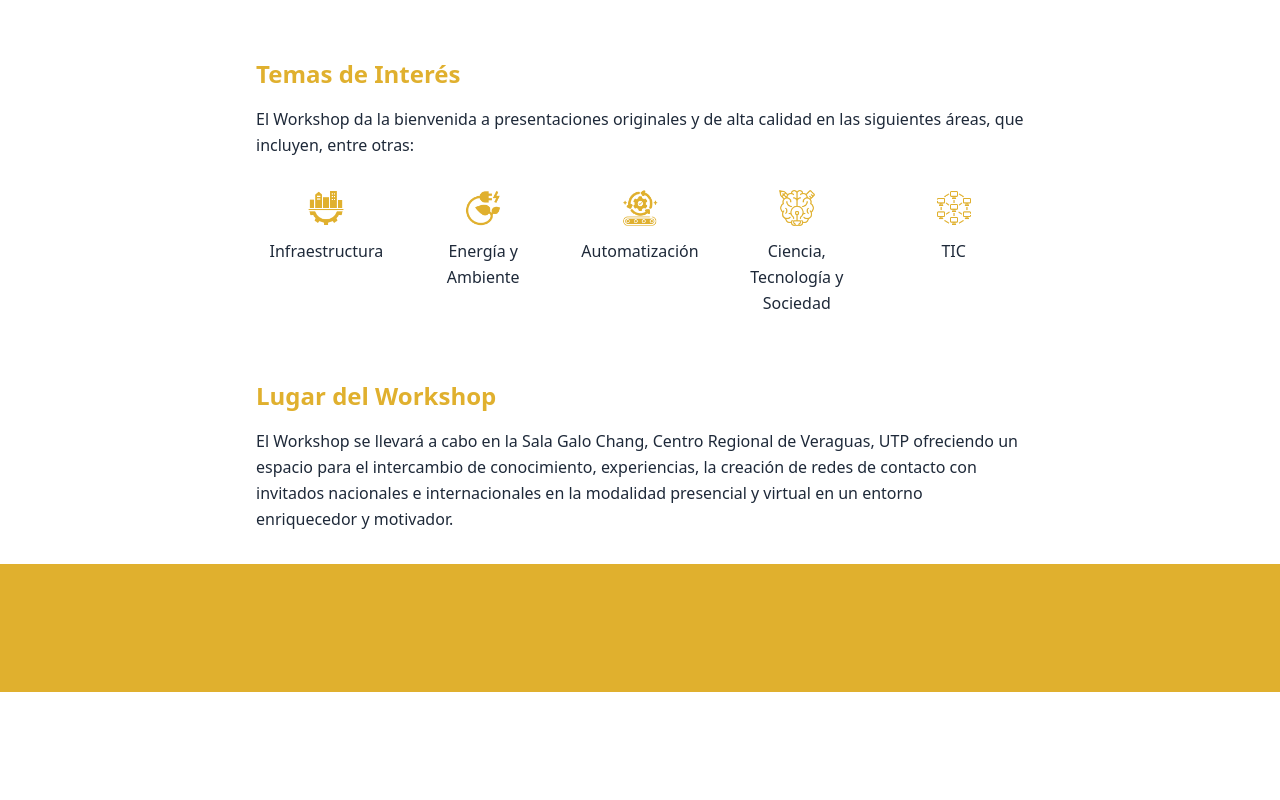
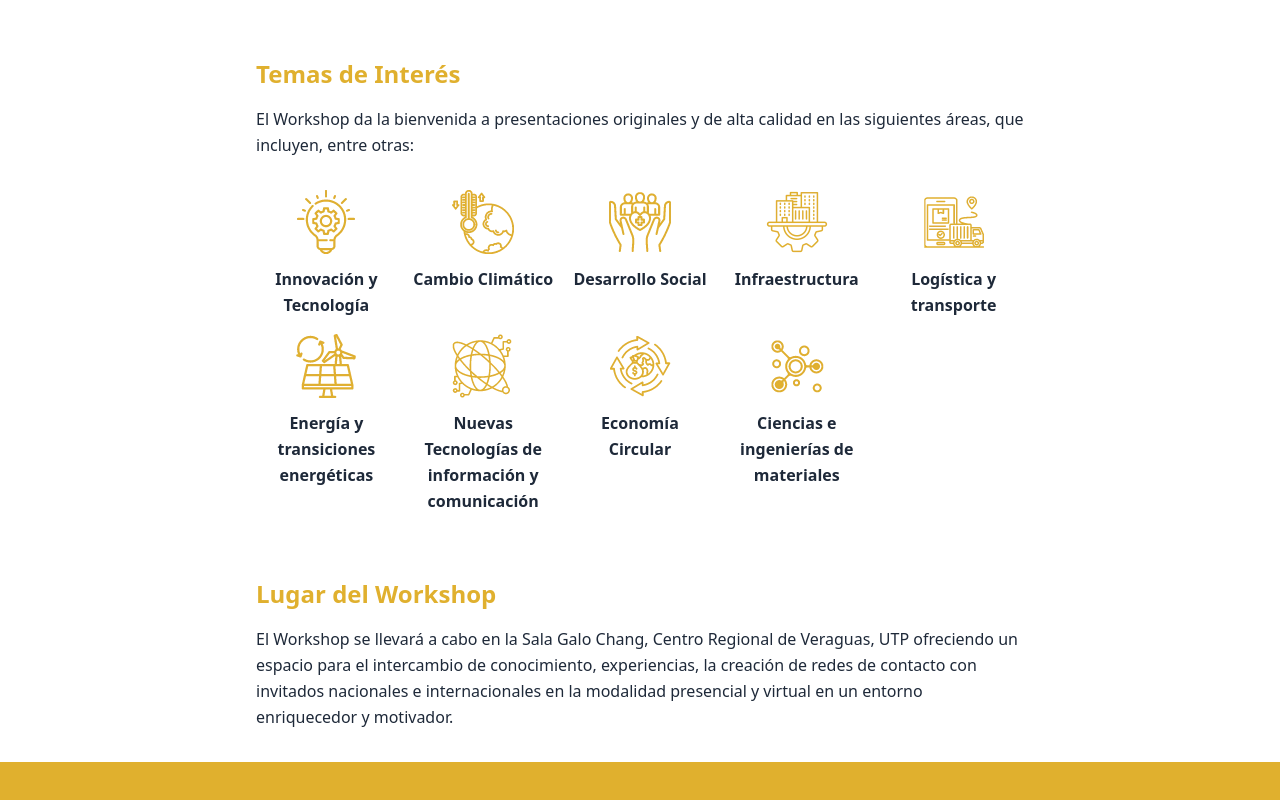
Before and after one commit to EmmanuelHDev/congreso-coicit, an Astro site: page /WiciPages in a window 1280 px wide. Shown: the part 1042-1842 px from the top of the page. Before the commit the page ends 1734 px from the top, so only its background shows below. Built offline with nearby package versions, Linux system fonts and the light colour scheme; Astro itself is replaced by a stand-in of ours.

Commit message:
Avances - Integración de las Áreas de Interés - Wici

```diff
--- a/src/components/WiciMainContent.jsx
+++ b/src/components/WiciMainContent.jsx
@@ -12,7 +12,8 @@ const WiciMainContent = () => {
         {/* Contenido posicionado a la izquierda */}
         <div className="absolute z-10 text-white px-4 left-1 lg:left-16 top-1/2 -translate-y-1/2 w-[310px] md:w-[592px] h-[312px] flex flex-col justify-center text-left bg-black/50 rounded-2xl">
           <h1 className="text-2xl md:text-4xl font-bold leading-snug">
-            {t.hero.titulo} <strong className="text-[#e0b02e]">{t.hero.nombre}</strong>
+            {t.hero.titulo}{" "}
+            <strong className="text-[#e0b02e]">{t.hero.nombre}</strong>
           </h1>
           <p className="text-base mt-2">{t.hero.ubicacion}</p>
           <p className="mt-4 text-lg">{t.hero.fecha}</p>
@@ -20,63 +21,45 @@ const WiciMainContent = () => {
       </section>
       <section className="px-4 py-8 md:px-8 lg:px-16 bg-white">
         <div className="max-w-screen-md mx-auto">
-          <h2 className="text-[#e0b02e] text-2xl font-bold mb-4">{t.call.titulo}</h2>
-          <p className="text-gray-800 leading-relaxed">
-            {t.call.texto}
-          </p>
+          <h2 className="text-[#e0b02e] text-2xl font-bold mb-4">
+            {t.call.titulo}
+          </h2>
+          <p className="text-gray-800 leading-relaxed">{t.call.texto}</p>
         </div>
       </section>
       <section className="px-4 py-8 md:px-8 lg:px-16 bg-white">
         <div className="max-w-screen-md mx-auto">
-          <h2 className="text-[#e0b02e] text-2xl font-bold mb-4">{t.temas.titulo}</h2>
+          <h2 className="text-[#e0b02e] text-2xl font-bold mb-4">
+            {t.temas.titulo}
+          </h2>
           <p className="text-gray-800 leading-relaxed">{t.temas.texto}</p>
-          <ul className="mt-8 grid gap-4 grid-cols-2 lg:grid-cols-5">
-            <li>
-              <a href="#" className="flex flex-col items-center overflow-hidden">
-                <img src="/img/wici/infraestructura.png" alt="" className="w-9 h-9" />
+          <ul className="mt-8 grid gap-4 grid-cols-2 md:grid-cols-3 lg:grid-cols-4 xl:grid-cols-5">
+            {t.areasTematicas.map((area, i) => (
+              <li
+                key={i}
+                className="flex flex-col items-center overflow-hidden"
+              >
+                <img
+                  src={area.img}
+                  alt={area.titulo}
+                  className="w-16 h-16 object-contain"
+                />
                 <div className="relative bg-white pt-3">
-                  <h3 className="text-center text-gray-800 leading-relaxed">{t.temas.infraestructura}</h3>
+                  <h3 className="text-center text-gray-800 font-semibold leading-relaxed">
+                    {area.titulo}
+                  </h3>
                 </div>
-              </a>
-            </li>
-            <li>
-              <a href="#" className="flex flex-col items-center overflow-hidden">
-                <img src="/img/wici/energia-verde.png" alt="" className="w-9 h-9" />
-                <div className="relative bg-white pt-3">
-                  <h3 className="text-center text-gray-800 leading-relaxed">{t.temas.energia}</h3>
-                </div>
-              </a>
-            </li>
-            <li>
-              <a href="#" className="flex flex-col items-center overflow-hidden">
-                <img src="/img/wici/planta.png" alt="" className="w-9 h-9" />
-                <div className="relative bg-white pt-3">
-                  <h3 className="text-center text-gray-800 leading-relaxed">{t.temas.automatizacion}</h3>
-                </div>
-              </a>
-            </li>
-            <li>
-              <a href="#" className="flex flex-col items-center overflow-hidden">
-                <img src="/img/wici/idea-creativa.png" alt="" className="w-9 h-9" />
-                <div className="relative bg-white pt-3">
-                  <h3 className="text-center text-gray-800 leading-relaxed">{t.temas.ciencia}</h3>
-                </div>
-              </a>
-            </li>
-            <li>
-              <a href="#" className="flex flex-col items-center overflow-hidden">
-                <img src="/img/wici/red-de-computadoras.png" alt="" className="w-9 h-9" />
-                <div className="relative bg-white pt-3">
-                  <h3 className="text-center text-gray-800 leading-relaxed">{t.temas.tic}</h3>
-                </div>
-              </a>
-            </li>
+              </li>
+            ))}
           </ul>
         </div>
       </section>
+
       <section className="px-4 py-8 md:px-8 lg:px-16 bg-white">
         <div className="max-w-screen-md mx-auto">
-          <h2 className="text-[#e0b02e] text-2xl font-bold mb-4">{t.lugar.titulo}</h2>
+          <h2 className="text-[#e0b02e] text-2xl font-bold mb-4">
+            {t.lugar.titulo}
+          </h2>
           <p className="text-gray-800 leading-relaxed">{t.lugar.texto}</p>
         </div>
       </section>
--- a/src/i18n/wici/en.js
+++ b/src/i18n/wici/en.js
@@ -5,13 +5,13 @@ export default {
     cfp: "CFP WICI",
     envios: "Submissions",
     registro: "Registration",
-    ubicacion: "Location"
+    ubicacion: "Location",
   },
   hero: {
     titulo: "Workshop on Research in Science and Engineering",
     nombre: "WICI-2025",
     ubicacion: "UTP | Regional Center of Veraguas | Galo Chang Room",
-    fecha: "October 16, 2025"
+    fecha: "October 16, 2025",
   },
   call: {
     titulo: "Call for Papers",
@@ -20,21 +20,55 @@ export default {
       WICE-UTP2025, the official workshop of COICIT 2025. The objective is to disseminate research,
       development and innovation results aligned with UTP's five priority research areas.
       Accepted contributions will be published in a special issue of PRISMA Tecnológico,
-      a multidisciplinary journal indexed in DOAJ and Latindex, open access and double-blind peer review.`
+      a multidisciplinary journal indexed in DOAJ and Latindex, open access and double-blind peer review.`,
   },
   temas: {
     titulo: "Topics of Interest",
-    texto: "The Workshop welcomes original and high-quality presentations in the following areas, including but not limited to:",
-    infraestructura: "Infrastructure",
-    energia: "Energy and Environment",
-    automatizacion: "Automation",
-    ciencia: "Science, Technology and Society",
-    tic: "ICT"
+    texto:
+      "The Workshop welcomes original and high-quality presentations in the following areas, including but not limited to:",
   },
+  areasTematicas: [
+    {
+      titulo: "Innovation and Technology",
+      img: "/img/wici/areas_tematicas/01_innovación2.webp",
+    },
+    {
+      titulo: "Climate Change",
+      img: "/img/wici/areas_tematicas/02_cambio_climatico.webp",
+    },
+    {
+      titulo: "Social Development",
+      img: "/img/wici/areas_tematicas/03_desarrollo_social-salud2.webp",
+    },
+    {
+      titulo: "Infrastructure",
+      img: "/img/wici/areas_tematicas/04_infrastructure.webp",
+    },
+    {
+      titulo: "Logistics and Transport",
+      img: "/img/wici/areas_tematicas/05_Logistica_y_transporte2.webp",
+    },
+    {
+      titulo: "Energy and Energy Transitions",
+      img: "/img/wici/areas_tematicas/06_energias4.webp",
+    },
+    {
+      titulo: "New Information and Communication Technologies",
+      img: "/img/wici/areas_tematicas/07_Nuevas_tecnologias2.webp",
+    },
+    {
+      titulo: "Circular Economy",
+      img: "/img/wici/areas_tematicas/08_economia_circular.webp",
+    },
+    {
+      titulo: "Materials Science and Engineering",
+      img: "/img/wici/areas_tematicas/09_ingenieria_de_los_materiales.webp",
+    },
+  ],
   lugar: {
     titulo: "Workshop Location",
     texto: `The Workshop will be held in the Galo Chang Room, Regional Center of Veraguas, UTP,
       offering a space for knowledge exchange, experiences, and networking with national and international guests
-      in both face-to-face and virtual mode in a motivating environment.`
-  }
+      in both face-to-face and virtual mode in a motivating environment.`,
+  },
 };
--- a/src/i18n/wici/es.js
+++ b/src/i18n/wici/es.js
@@ -5,13 +5,13 @@ export default {
     cfp: "CFP WICI",
     envios: "Envíos",
     registro: "Registro",
-    ubicacion: "Ubicación"
+    ubicacion: "Ubicación",
   },
   hero: {
     titulo: "Workshop en Investigación en Ciencias e Ingenierías",
     nombre: "WICI-2025",
     ubicacion: "UTP | Centro Regional de Veraguas | Sala Galo Chang",
-    fecha: "16 de Octubre 2025"
+    fecha: "16 de Octubre 2025",
   },
   call: {
     titulo: "Call for Papers",
@@ -21,22 +21,56 @@ export default {
       de investigación, desarrollo e innovación alineados con las cinco áreas prioritarias de investigación
       de la UTP. Las contribuciones aceptadas se publicarán en un número especial de la revista
       PRISMA Tecnológico, revista multidisciplinaria indexada en DOAJ y Latindex, de acceso abierto y revisión
-      doble-ciego.`
+      doble-ciego.`,
   },
   temas: {
     titulo: "Temas de Interés",
-    texto: "El Workshop da la bienvenida a presentaciones originales y de alta calidad en las siguientes áreas, que incluyen, entre otras:",
-    infraestructura: "Infraestructura",
-    energia: "Energía y Ambiente",
-    automatizacion: "Automatización",
-    ciencia: "Ciencia, Tecnología y Sociedad",
-    tic: "TIC"
+    texto:
+      "El Workshop da la bienvenida a presentaciones originales y de alta calidad en las siguientes áreas, que incluyen, entre otras:",
   },
+  areasTematicas: [
+    {
+      titulo: "Innovación y Tecnología",
+      img: "/img/wici/areas_tematicas/01_innovación2.webp",
+    },
+    {
+      titulo: "Cambio Climático",
+      img: "/img/wici/areas_tematicas/02_cambio_climatico.webp",
+    },
+    {
+      titulo: "Desarrollo Social",
+      img: "/img/wici/areas_tematicas/03_desarrollo_social-salud2.webp",
+    },
+    {
+      titulo: "Infraestructura",
+      img: "/img/wici/areas_tematicas/04_infrastructure.webp",
+    },
+    {
+      titulo: "Logística y transporte",
+      img: "/img/wici/areas_tematicas/05_Logistica_y_transporte2.webp",
+    },
+    {
+      titulo: "Energía y transiciones energéticas",
+      img: "/img/wici/areas_tematicas/06_energias4.webp",
+    },
+    {
+      titulo: "Nuevas Tecnologías de información y comunicación",
+      img: "/img/wici/areas_tematicas/07_Nuevas_tecnologias2.webp",
+    },
+    {
+      titulo: "Economía Circular",
+      img: "/img/wici/areas_tematicas/08_economia_circular.webp",
+    },
+    {
+      titulo: "Ciencias e ingenierías de materiales",
+      img: "/img/wici/areas_tematicas/09_ingenieria_de_los_materiales.webp",
+    },
+  ],
   lugar: {
     titulo: "Lugar del Workshop",
     texto: `El Workshop se llevará a cabo en la Sala Galo Chang, Centro Regional de Veraguas, UTP
       ofreciendo un espacio para el intercambio de conocimiento, experiencias, la creación de redes
       de contacto con invitados nacionales e internacionales en la modalidad presencial y virtual en
-      un entorno enriquecedor y motivador.`
-  }
+      un entorno enriquecedor y motivador.`,
+  },
 };
```
Also changed, not shown: public/img/wici/areas_tematicas/01_innovación2.webp (added), public/img/wici/areas_tematicas/02_cambio_climatico.webp (added), public/img/wici/areas_tematicas/03_desarrollo_social-salud2.webp (added), public/img/wici/areas_tematicas/04_infrastructure.webp (added), public/img/wici/areas_tematicas/05_Logistica_y_transporte2.webp (added), public/img/wici/areas_tematicas/06_energias4.webp (added), public/img/wici/areas_tematicas/07_Nuevas_tecnologias2.webp (added), public/img/wici/areas_tematicas/08_economia_circular.webp (added), public/img/wici/areas_tematicas/09_ingenieria_de_los_materiales.webp (added).
